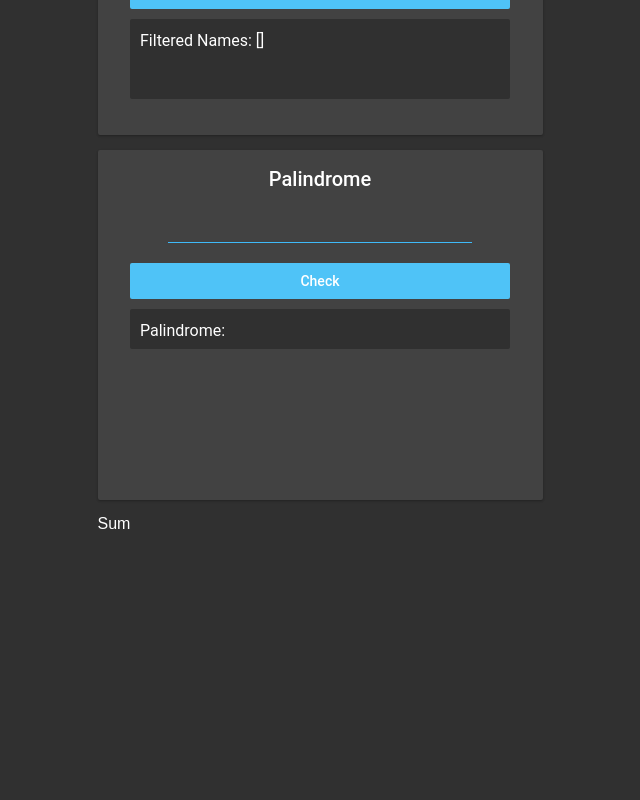
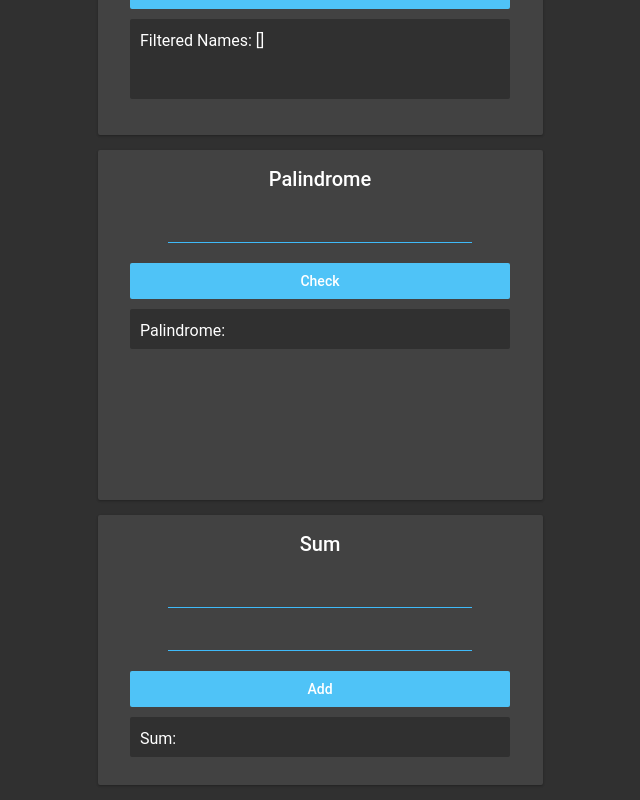
Before and after one commit to Jswens24/react-toy-problems-again, a React (Create React App) app: page / in a window 1280 px wide. Shown: the part 920-1720 px from the top of the page, without its empty margins (320-960 px from the left). Before the commit the page ends 1453 px from the top, so only its background shows below. Built offline with nearby package versions, Linux system fonts and the light colour scheme.

Commit message:
finished sum

```diff
--- a/src/components/Topics/Sum.js
+++ b/src/components/Topics/Sum.js
@@ -1,8 +1,22 @@
-import React from 'react'
+import React, { useState } from 'react'
 
 const Sum = () => {
+    const [num1, setNum1] = useState(0);
+    const [num2, setNum2] = useState(0);
+    const [sum, setSum] = useState(null);
+
+    const onClickHandler = () => {
+        setSum(+num1 + +num2)
+    }
+
     return (
-        <div>Sum</div>
+        <div className='puzzleBox sumPB'>
+            <h4>Sum</h4>
+            <input onChange={e => setNum1(e.target.value)} className='inputLine' />
+            <input onChange={e => setNum2(e.target.value)} className='inputLine' />
+            <button onClick={onClickHandler} className='confirmationButton'>Add</button>
+            <span className='resultsBox'>Sum: {sum}</span>
+        </div>
     )
 }
 
```
